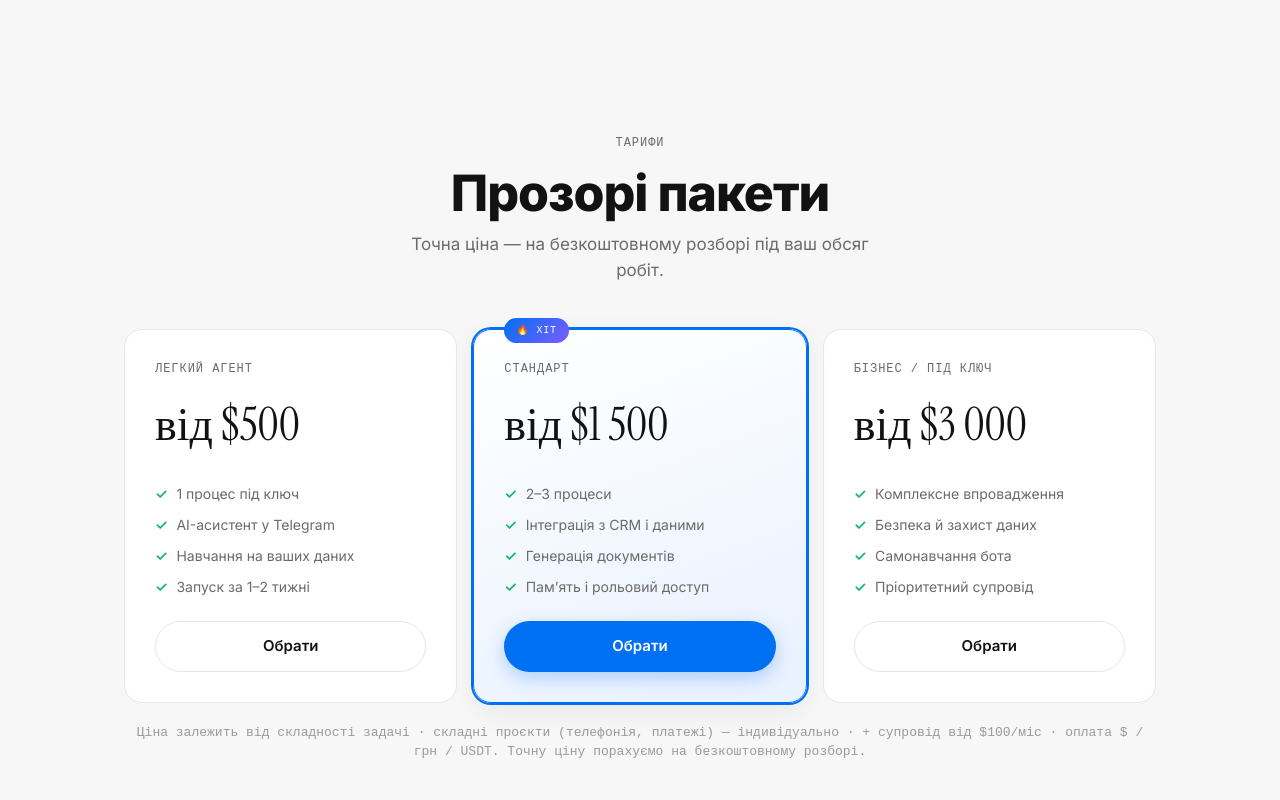
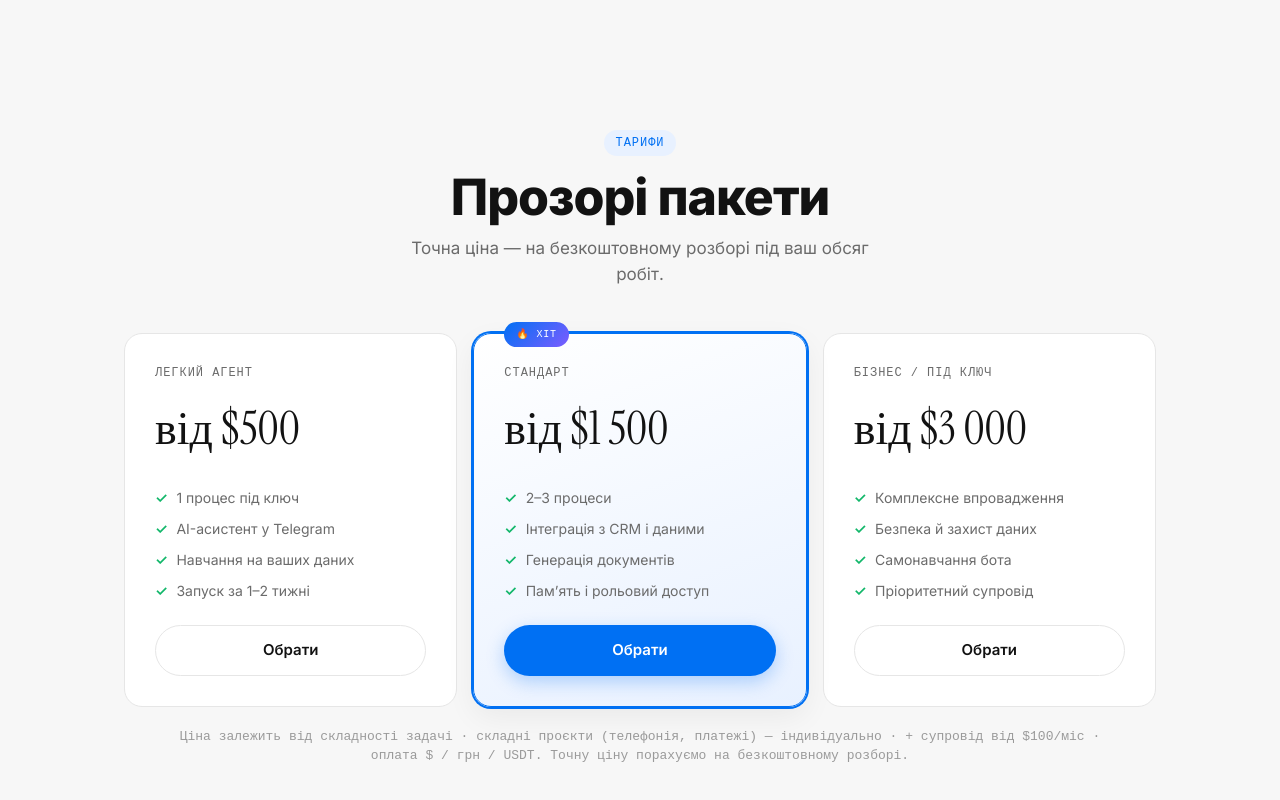
Before and after one commit to vellyjenia/eva, a plain HTML site: page index.html in a window 1280 px wide. Shown: the part 8060-8860 px from the top of the page. Drawn offline with Linux system fonts and the light colour scheme; a web font is replaced by a local one.

Commit message:
Landing: highlight 'Тарифи' eyebrow + fix line breaks in price note (nowrap currency groups)

```diff
--- a/index.html
+++ b/index.html
@@ -55,6 +55,8 @@
   body{font-family:'Inter',sans-serif;background:var(--bg);color:var(--ink);-webkit-font-smoothing:antialiased;line-height:1.5;padding-bottom:66px}
   .wrap{max-width:var(--maxw);margin:0 auto;padding:0 24px}
   .mono{font-family:'Fragment Mono',monospace;text-transform:uppercase;letter-spacing:.08em;font-size:12px;color:var(--ink-2)}
+  .nb{white-space:nowrap}
+  .mono.hl{color:var(--accent);background:var(--tint-blue);padding:4px 12px;border-radius:999px;display:inline-block;font-weight:500}
   .serif{font-family:'Instrument Serif',serif;font-weight:400}
   h1,h2,h3{letter-spacing:-.02em;line-height:1.08}
   h1{font-size:clamp(28px,4.2vw,48px);font-weight:800}
@@ -572,7 +574,7 @@
 <section id="pricing">
   <div class="wrap">
     <div class="shead">
-      <span class="mono">Тарифи</span>
+      <span class="mono hl">Тарифи</span>
       <h2 style="margin-top:14px">Прозорі пакети</h2>
       <p style="margin-top:12px">Точна ціна — на безкоштовному розборі під ваш обсяг робіт.</p>
     </div>
@@ -597,7 +599,7 @@
         <a href="https://t.me/ai_lifechanger_bot" target="_blank" class="btn btn-ghost">Обрати</a>
       </div>
     </div>
-    <div class="price-note">Ціна залежить від складності задачі · складні проєкти (телефонія, платежі) — індивідуально · + супровід від $100/міс · оплата $ / грн / USDT. Точну ціну порахуємо на безкоштовному розборі.</div>
+    <div class="price-note">Ціна залежить від складності задачі · складні проєкти (телефонія, платежі)&nbsp;— індивідуально · <span class="nb">+ супровід від $100/міс</span> · <span class="nb">оплата $ / грн / USDT</span>. Точну ціну порахуємо на безкоштовному розборі.</div>
   </div>
 </section>
 
```
